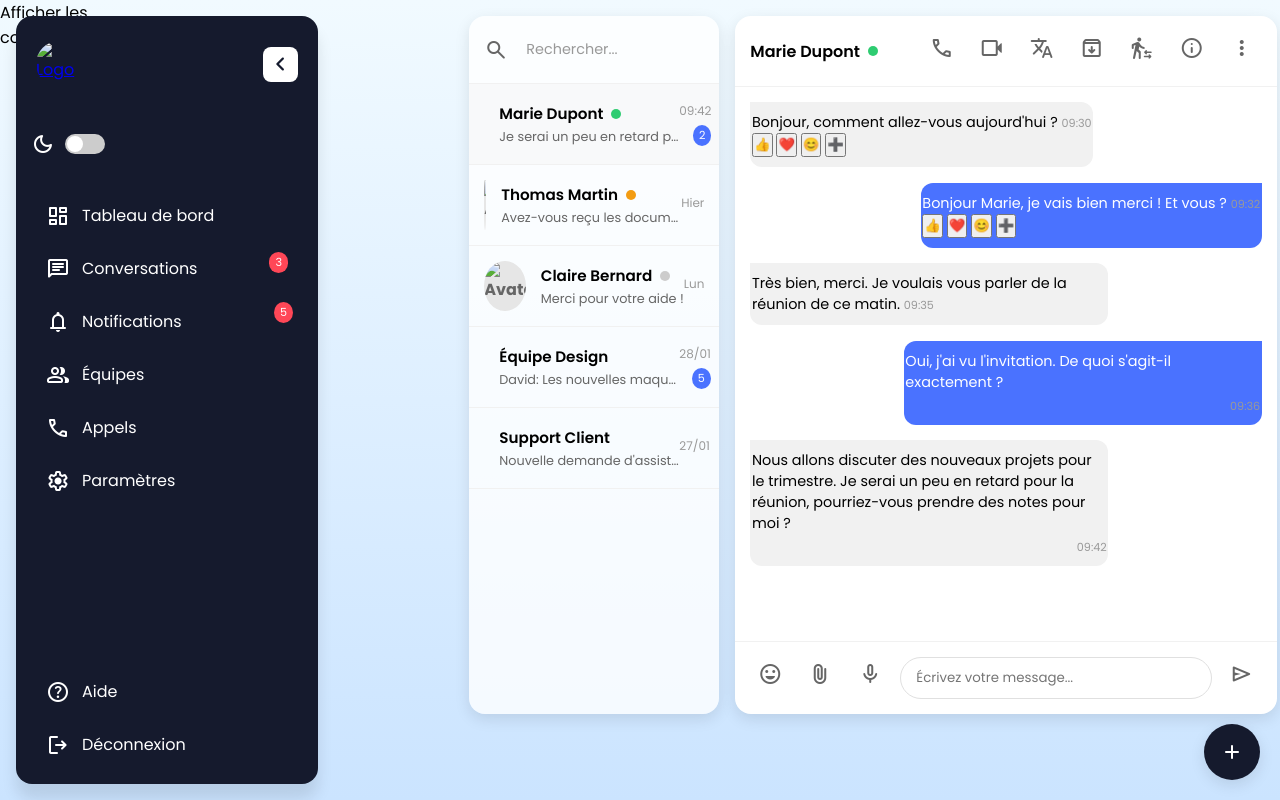
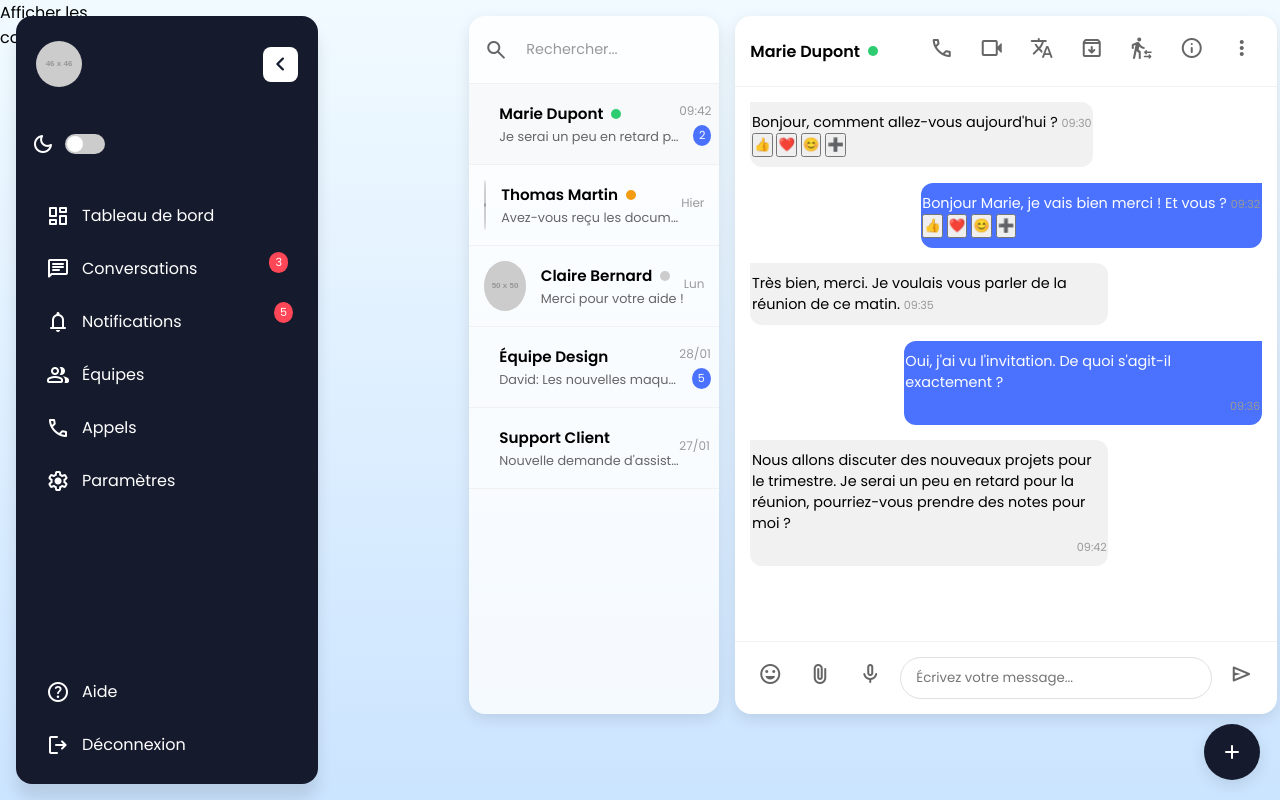
Before and after one commit to Khawan97356/Messagerie-TIF, a plain HTML site: page Messagerie electronique/HTML/index.html in a window 1280 px wide. Shown: the top 800 px of the page. Drawn offline with nearby package versions, Linux system fonts and the light colour scheme; placeholder pictures from the web are drawn by us.

Commit message:
Update image sources to use placeholder.com for avatars and logo

```diff
--- a/Messagerie electronique/HTML/index.html
+++ b/Messagerie electronique/HTML/index.html
@@ -16,7 +16,7 @@
         <!-- En-tête de la barre latérale -->
         <header class="sidebar-header">
             <a href="#" class="header-logo">
-                <img src="/api/placeholder/46/46" alt="Logo de l'application">
+                <img src="https://via.placeholder.com/46" alt="Logo de l'application">
             </a>
             <button class="toggler sidebar-toggler" aria-label="Réduire le menu">
                 <span class="material-symbols-rounded">chevron_left</span>
@@ -128,7 +128,7 @@
             <!-- Éléments de conversation -->
             <div class="chat-item active">
                 <div class="chat-avatar">
-                    <img src="/api/placeholder/50/50" alt="Avatar de Marie Dupont">
+                    <img src="https://via.placeholder.com/50" alt="Avatar de Marie Dupont">
                 </div>
                 <div class="chat-info">
                     <div class="chat-name">
@@ -145,7 +145,7 @@
 
             <div class="chat-item">
                 <div class="chat-avatar">
-                    <img src="/api/placeholder/50/50" alt="Avatar de Thomas Martin">
+                    <img src="https://via.placeholder.com/50" alt="Avatar de Thomas Martin">
                 </div>
                 <div class="chat-info">
                     <div class="chat-name">
@@ -161,7 +161,7 @@
 
             <div class="chat-item">
                 <div class="chat-avatar">
-                    <img src="/api/placeholder/50/50" alt="Avatar de Claire Bernard">
+                    <img src="https://via.placeholder.com/50" alt="Avatar de Claire Bernard">
                 </div>
                 <div class="chat-info">
                     <div class="chat-name">
@@ -177,7 +177,7 @@
 
             <div class="chat-item">
                 <div class="chat-avatar">
-                    <img src="/api/placeholder/50/50" alt="Avatar de Équipe Design">
+                    <img src="https://via.placeholder.com/50" alt="Avatar de Équipe Design">
                 </div>
                 <div class="chat-info">
                     <div class="chat-name">Équipe Design</div>
@@ -191,7 +191,7 @@
 
             <div class="chat-item">
                 <div class="chat-avatar">
-                    <img src="/api/placeholder/50/50" alt="Avatar de Support Client">
+                    <img src="https://via.placeholder.com/50" alt="Avatar de Support Client">
                 </div>
                 <div class="chat-info">
                     <div class="chat-name">Support Client</div>
```
